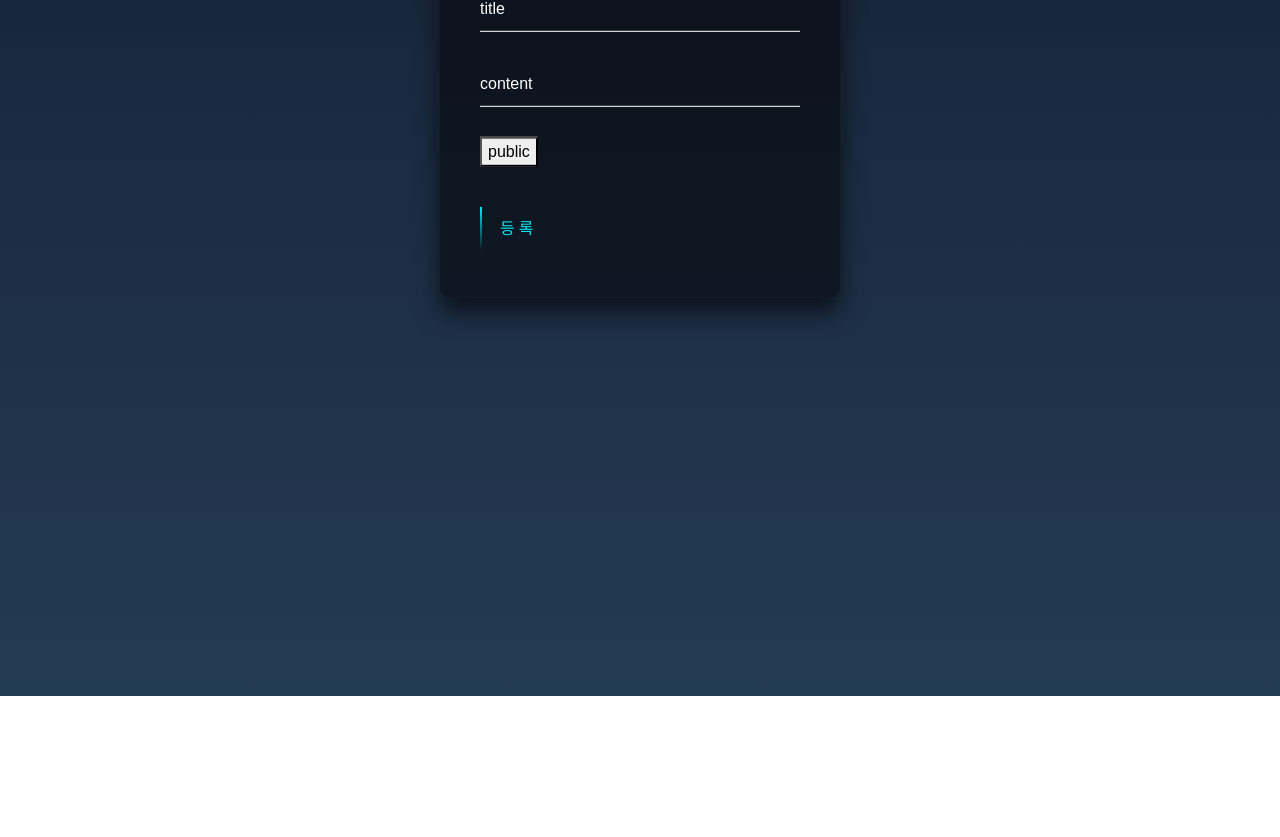
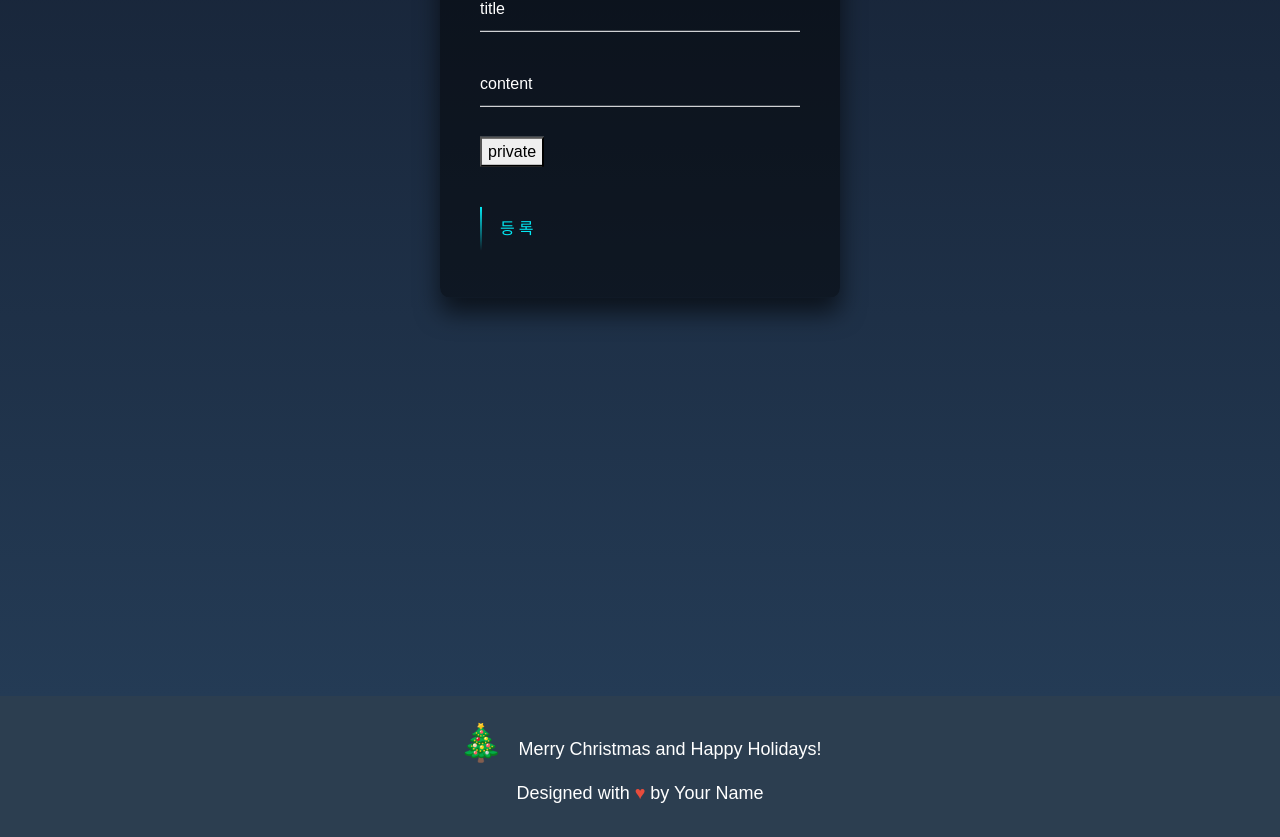
Before and after one commit to diarlee/ssafy1FinalPJT_Locker, a Vue app in the folder SSAFIT_VUEPJT/: page /article/write in a window 1280 px wide. Shown: the part 352-1189 px from the top of the page. Before the commit the page ends 1048 px from the top, so only its background shows below. Built offline with nearby package versions, Linux system fonts and the light colour scheme.

Commit message:
commit for merge

```diff
--- a/SSAFIT_VUEPJT/package.json
+++ b/SSAFIT_VUEPJT/package.json
@@ -10,6 +10,7 @@
   "dependencies": {
     "axios": "^1.6.1",
     "bootstrap": "^5.3.2",
+    "form-data": "^4.0.0",
     "pinia": "^2.1.7",
     "pinia-plugin-persistedstate": "^3.2.0",
     "vue": "^3.3.4",
--- a/SSAFIT_VUEPJT/src/components/article/articleCreate.vue
+++ b/SSAFIT_VUEPJT/src/components/article/articleCreate.vue
@@ -46,7 +46,7 @@ const formData = new FormData();
 const userId = ref(userStore.loginId);
 const title = ref("");
 const content = ref("");
-const isPublic = ref("");
+const isPublic = ref(true);
 
 // const article = ref({
 //   userId: userStore.loginId,
@@ -57,7 +57,7 @@ const isPublic = ref("");
 // })
 
 const appendImage = (e) => {
-  article.append("image", e.target.files[0]);
+  formData.append("image", e.target.files[0]);
 };
 
 const getIsPublic = computed(() => {
@@ -68,7 +68,7 @@ const createArticle = function () {
   formData.append("userId", userId.value);
   formData.append("title", title.value),
   formData.append("content", content.value),
-  formData.append("isPublic", isPublic.value),
+  formData.append("isPublic", isPublic.value)
   articleStore.createArticle(formData);
 };
 </script>
--- a/SSAFIT_VUEPJT/src/components/common/footer.vue
+++ b/SSAFIT_VUEPJT/src/components/common/footer.vue
@@ -1,9 +1,46 @@
 <template>
   <footer>
-    <div></div>
+    <div class="footer-container">
+      <div class="footer">
+        <div class="footer-text">
+          <span class="christmas-tree">&#127876;</span>
+          Merry Christmas and Happy Holidays!
+        </div>
+        <div class="footer-text">
+          Designed with <span style="color: #e74c3c">&hearts;</span> by
+          <a href="https://www.example.com" target="_blank">Your Name</a>
+        </div>
+      </div>
+    </div>
   </footer>
 </template>
 
 <script setup></script>
 
-<style scoped></style>
+<style scoped>
+ .footer-container {
+      margin: 0;
+      padding: 0;
+      font-family: Arial, sans-serif;
+    }
+    .footer {
+      background-color: #2c3e50;
+      color: #ffffff;
+      padding: 20px;
+      text-align: center;
+      bottom: 0;
+      width: 100%;
+    }
+    .footer-text {
+      font-size: 18px;
+      margin-bottom: 10px;
+    }
+    .footer-text a {
+      color: #ffffff;
+      text-decoration: none;
+    }
+    .christmas-tree {
+      display: inline-block;
+      font-size: 36px;
+      margin-right: 10px;
+    }</style>
--- a/SSAFIT_VUEPJT/src/stores/article.js
+++ b/SSAFIT_VUEPJT/src/stores/article.js
@@ -54,8 +54,8 @@ export const useArticleStore = defineStore("article", () => {
     axios({
       url: `${REST_ARTICLE_API}/write`,
       method: "POST",
-      headers: {'Content-Type': 'multipart/form-data'},
-      data: formData
+      headers: {'Content-Type': `multipart/form-data`},
+      data: formData,
     })
       .then(() => {
         router.push({ name: "home" });
```
Also changed, not shown: 2 other files (tests, documents, lock files or other folders).
